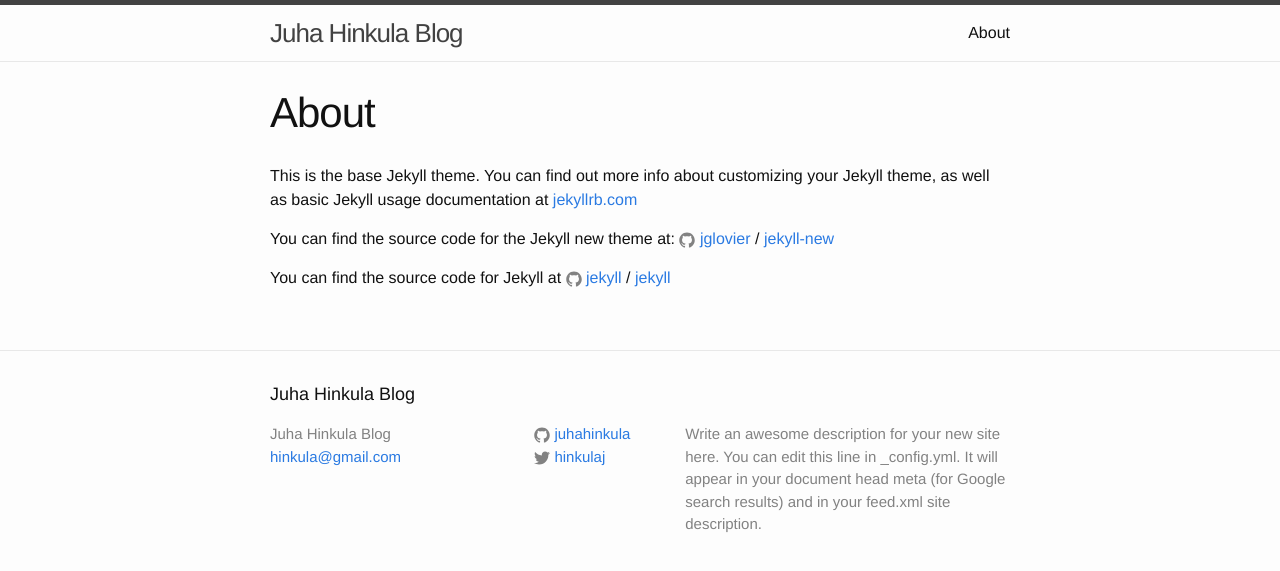
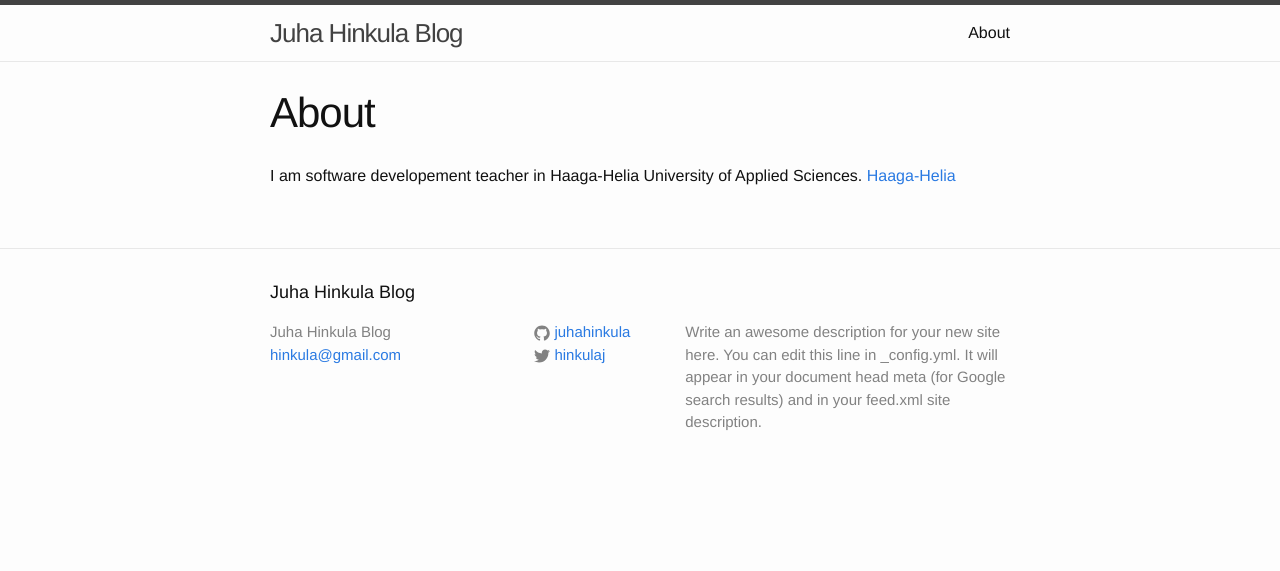
Before and after one commit to juhahinkula/juhahinkula.github.io, a Jekyll site: the page built from about.md, in a window 1280 px wide. Shown: the top 571 px of the page. Built offline with Jekyll 4.4.1, drawn with Linux system fonts in a browser that asks for light colours.

Commit message:
changes to about

```diff
--- a/about.md
+++ b/about.md
@@ -4,12 +4,5 @@
 permalink: /about/
 ---
 
-This is the base Jekyll theme. You can find out more info about customizing your Jekyll theme, as well as basic Jekyll usage documentation at [jekyllrb.com](http://jekyllrb.com/)
-
-You can find the source code for the Jekyll new theme at:
-{% include icon-github.html username="jglovier" %} /
-[jekyll-new](https://github.com/jglovier/jekyll-new)
-
-You can find the source code for Jekyll at
-{% include icon-github.html username="jekyll" %} /
-[jekyll](https://github.com/jekyll/jekyll)
+I am software developement teacher in Haaga-Helia University of Applied Sciences.
+[Haaga-Helia](http://www.haaga-helia.fi/)
```
